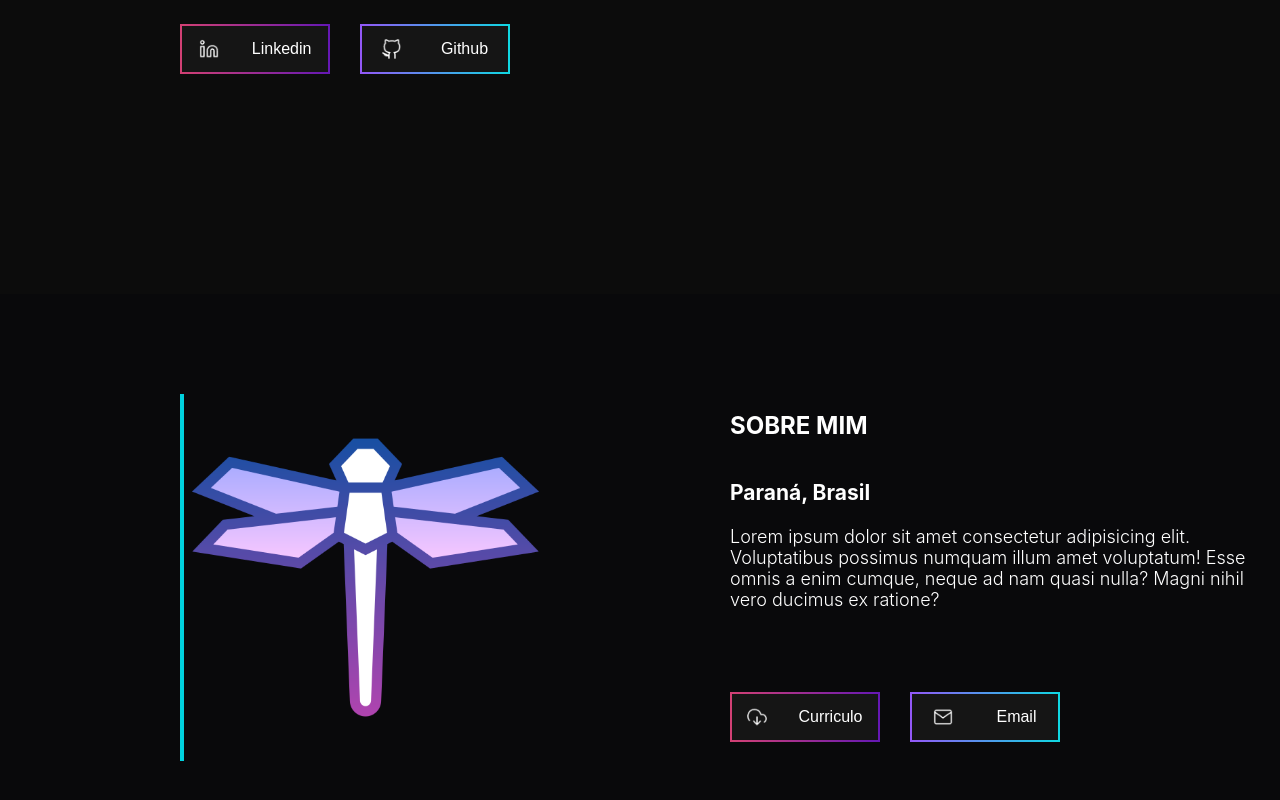
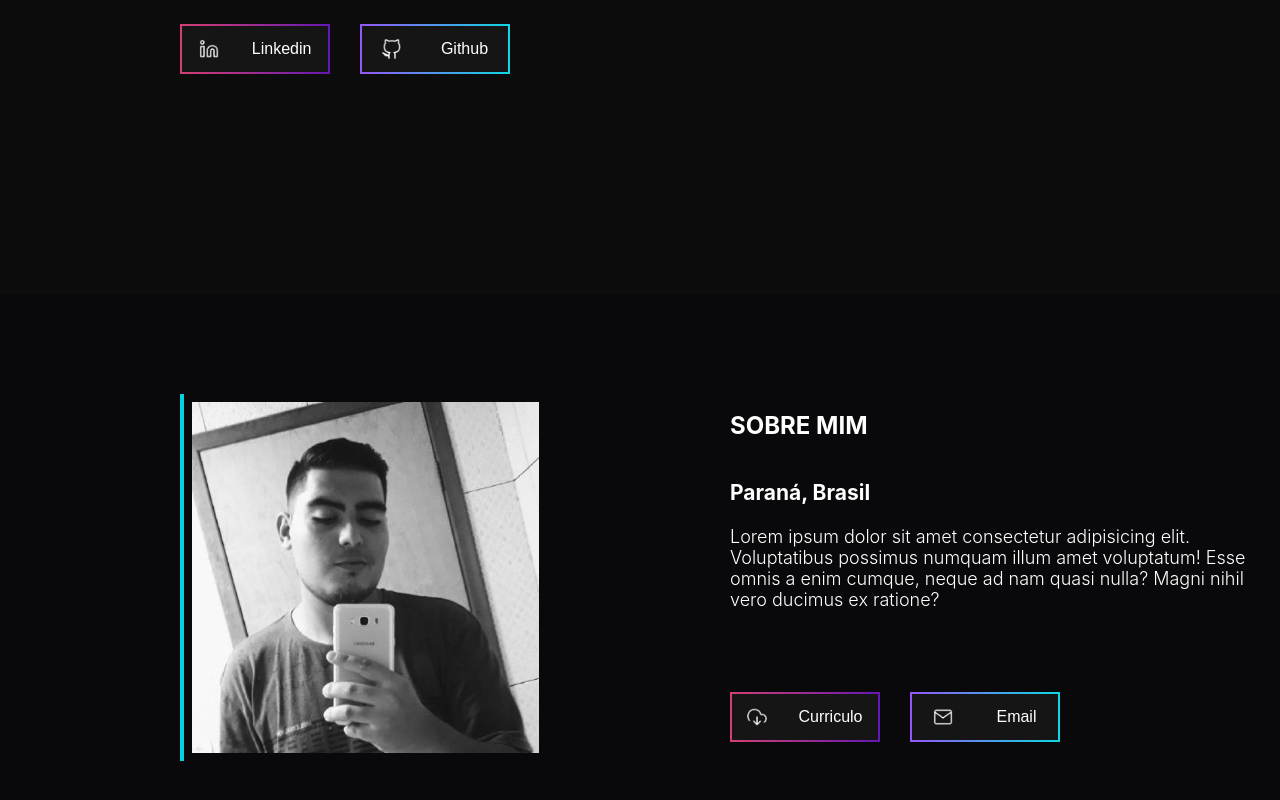
Before and after one commit to JbRodrigues/My-Portifolio, a plain HTML site: page index.html in a window 1280 px wide. Shown: the part 412-1212 px from the top of the page. Drawn offline with Linux system fonts and the light colour scheme; a web font is replaced by a local one.

Commit message:
Feature: Add my profile image

```diff
--- a/index.html
+++ b/index.html
@@ -39,7 +39,7 @@
 
     <main>
         <section class="about-me" id="about-me">
-            <img src="src/assets/dragonfly.png" alt="profile photo" id="photo">
+            <img src="src/assets/github.jpg" alt="profile photo" id="photo">
             <div class="sobre-info">
                 <h2>SOBRE MIM</h2>
                 <h3>Paraná, Brasil</h3>
```
Also changed, not shown: src/assets/github.jpg (added).
